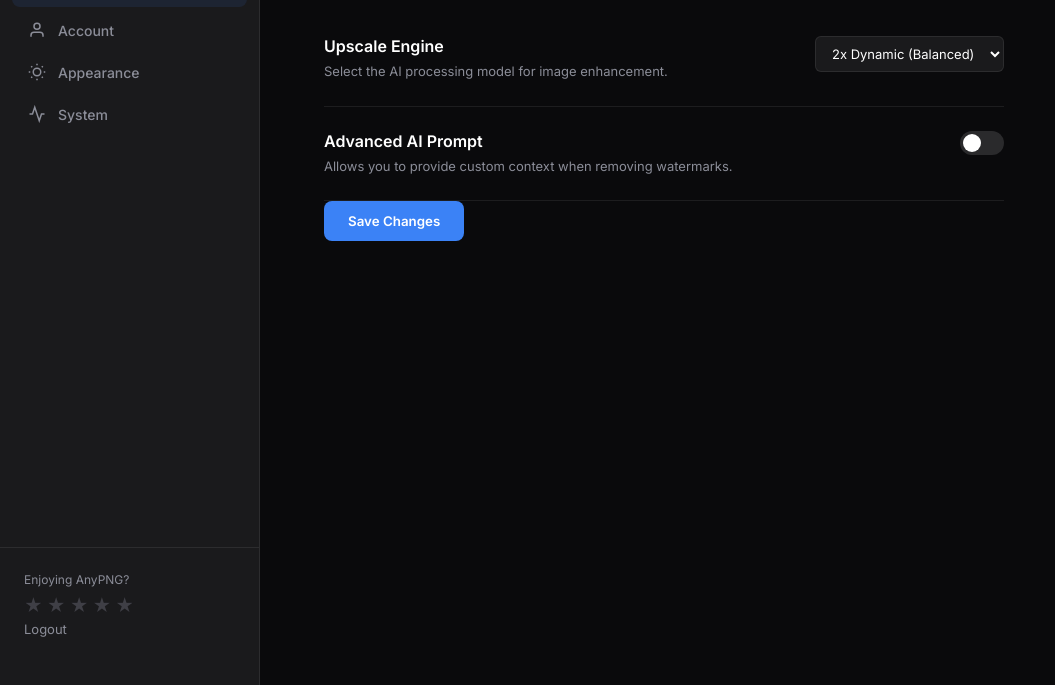
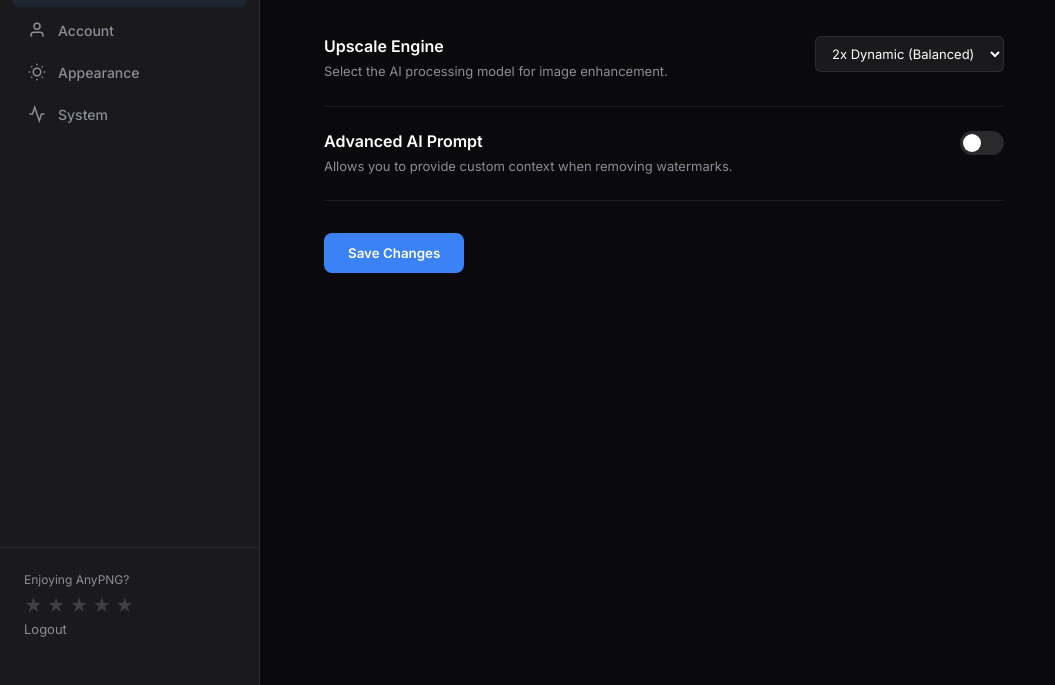
Before and after one commit to tanviralamtusar/AnyPNG, a browser extension: page pages/settings.html in a window 1280 px wide. Shown: the part 115-800 px from the top of the page, without its empty margins (0-1055 px from the left). Drawn offline with Linux system fonts and the light colour scheme.

Commit message:
v2.2.2: alignment fix

```diff
--- a/scripts/settings.js
+++ b/scripts/settings.js
@@ -139,7 +139,7 @@ async function saveRating(rating, comment, isExplicit) {
         };
         if (comment !== null) payload.comment = comment;
 
-        const res = await fetch(`${SUPABASE_URL}/rest/v1/ratings`, {
+        const res = await fetch(`${SUPABASE_URL}/rest/v1/ratings?on_conflict=user_id`, {
             method: 'POST',
             headers: {
                 'apikey': SUPABASE_ANON_KEY,
--- a/styles/settings.css
+++ b/styles/settings.css
@@ -309,6 +309,12 @@ input:checked + .slider:before {
   transform: translateX(20px);
 }
 
+.actions {
+  margin-top: 32px;
+  display: flex;
+  align-items: center;
+}
+
 .save-button {
   background: var(--primary);
   color: #fff;
```
